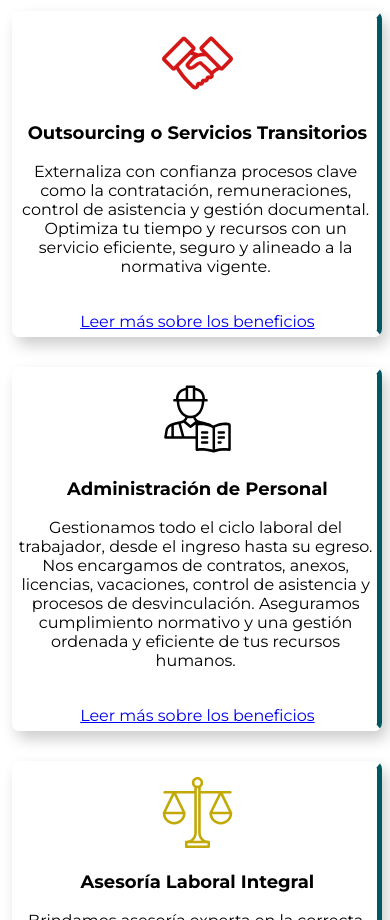
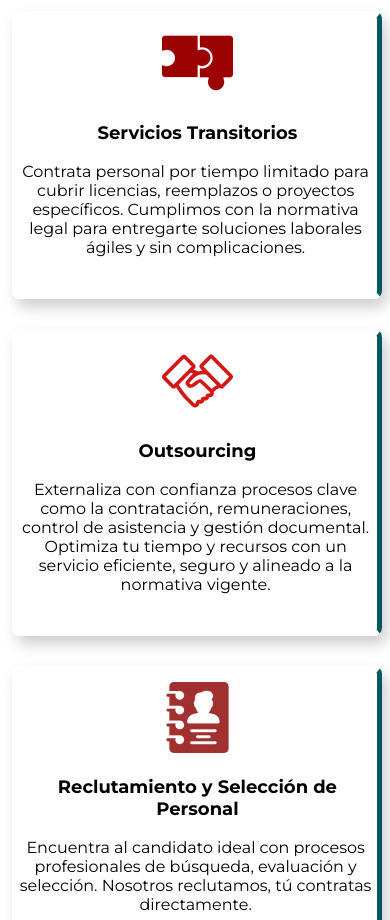
Before and after one commit to Jrobles231/ibroprueba.github.io, a plain HTML site: page index.html in a window 390 px wide. Shown: the part 1080-2000 px from the top of the page. Drawn offline with Linux system fonts and the light colour scheme; a web font is replaced by a local one.

Commit message:
Add files via upload

```diff
--- a/index.html
+++ b/index.html
@@ -39,7 +39,7 @@
 
             <div>
             <h1>Soluciones Especializadas <br> en Gestión de Personas</h1>
-            <p>Entregamos soluciones a medida para mejorar la gestión de personas, cumpliendo con la normativa y apoyando el crecimiento organizacional.</p>
+            <p>Entregamos soluciones a medida para mejorar la gestión de personas de tu empresa, cumpliendo con la normativa y apoyando el crecimiento organizacional.</p>
             </div>
 
             <img src="./imgs/2087469.jpg" alt="personas">
@@ -66,35 +66,54 @@
             <div class="tarjetas_servicios">
                 <div class="servicio1">
 
-                    <img class="circulo" src="./imgs/handshake-deal-svgrepo-com (7).svg" alt="outsourcing de personal">
-                    <h3>Outsourcing o Servicios Transitorios</h3>
+                    <img src="./imgs/two-puzzle-pieces-svgrepo-com.svg" alt="outsourcing de personal">
+                    <h3>Servicios Transitorios</h3>
 
-                    <p>Externaliza con confianza procesos clave como la contratación, remuneraciones, control de asistencia y gestión documental. Optimiza tu tiempo y recursos con un servicio eficiente, seguro y alineado a la normativa vigente.</p>
-                    <a href="#">Leer más sobre los beneficios</a>
+                    <p>Contrata personal por tiempo limitado para cubrir licencias, reemplazos o proyectos específicos.
+                        Cumplimos con la normativa legal para entregarte soluciones laborales ágiles y sin complicaciones.</p>
+
                 </div>
 
                 <div class="servicio2">
 
-                    <img src="./imgs/worker-contractor-svgrepo-com.svg" alt="administración">
-                    <h3>Administración de Personal</h3>
-                    <p>Gestionamos todo el ciclo laboral del trabajador, desde el ingreso hasta su egreso. Nos encargamos de contratos, anexos, licencias, vacaciones, control de asistencia y procesos de desvinculación. Aseguramos cumplimiento normativo y una gestión ordenada y eficiente de tus recursos humanos.</p>
-                    <a href="#">Leer más sobre los beneficios</a>
+                    <img src="./imgs/handshake-deal-svgrepo-com (7).svg" alt="outsourcing de personal">
+                    <h3>Outsourcing</h3>
+
+                    <p>Externaliza con confianza procesos clave como la contratación, remuneraciones, control de asistencia y gestión documental. Optimiza tu tiempo y recursos con un servicio eficiente, seguro y alineado a la normativa vigente.</p>
 
                 </div>
 
                 <div class="servicio3">
+
+                    <img src="./imgs/agenda-svgrepo-com (1).svg" alt="administración">
+                    <h3>Reclutamiento y Selección de Personal</h3>
+                    <p>Encuentra al candidato ideal con procesos profesionales de búsqueda, evaluación y selección.
+                        Nosotros reclutamos, tú contratas directamente.</p>
+
+                </div>
+
+
+                <div class="servicio4">
+
+                    <img src="./imgs/worker-contractor-svgrepo-com (1).svg" alt="administración">
+                    <h3>Administración de Personal</h3>
+                    <p>Gestionamos todo el ciclo laboral del trabajador, desde el ingreso hasta su egreso. Nos encargamos de contratos, anexos, licencias, vacaciones, control de asistencia y procesos de desvinculación. Aseguramos cumplimiento normativo y una gestión ordenada y eficiente de tus recursos humanos.</p>
+
+                </div>
+
+                <div class="servicio5">
                     <img src="./imgs/balance-svgrepo-com (1).svg" alt="asesorias">
                     <h3>Asesoría Laboral Integral</h3>
                     <p>Brindamos asesoría experta en la correcta aplicación del Código del Trabajo y la Ley Karin, elaboramos reglamentos internos, gestionamos conflictos laborales y te representamos ante inspecciones y auditorías para proteger tu empresa.</p>
-                    <a href="#">Leer más sobre los beneficios</a>
+
 
                 </div>
 
-                <div class="servicio4">
+                <div class="servicio6">
                     <img src="./imgs/folder-check-svgrepo-com (6).svg" alt="auditorias">
                     <h3>Diagnóstico y Auditorías Laborales</h3>
                     <p>Analizamos contratos, documentación, procesos y prácticas internas para garantizar el cumplimiento legal y fomentar buenas prácticas laborales. Entregamos informes detallados con recomendaciones claras y planes de acción efectivos para optimizar la gestión de tu empresa.</p>
-                    <a href="#">Leer más sobre los beneficios</a>
+
                 </div>
 
             </div>
--- a/styles.css
+++ b/styles.css
@@ -40,6 +40,7 @@ body {
         padding-left: 47%;
         gap: 150px;
         z-index: 1001;
+        color: #005961;
     }
 
     .logo {
@@ -92,9 +93,6 @@ body {
         font-size: 20px;
         width: 100%;
         background-color:#ffffff;
-
-
-
 
     }
 
@@ -170,7 +168,7 @@ body {
         font-weight: bold;
         box-shadow: 0 4px 6px rgba(0, 0, 0, 0.1);
         transition: background-color 0.3s ease;
-        margin-left: 15%;
+        margin-left: 12%;
     }
 
     .boton-whatsapp:hover {
```
Also changed, not shown: imgs/agenda-svgrepo-com (1).svg (added), imgs/two-puzzle-pieces-svgrepo-com.svg (added).
